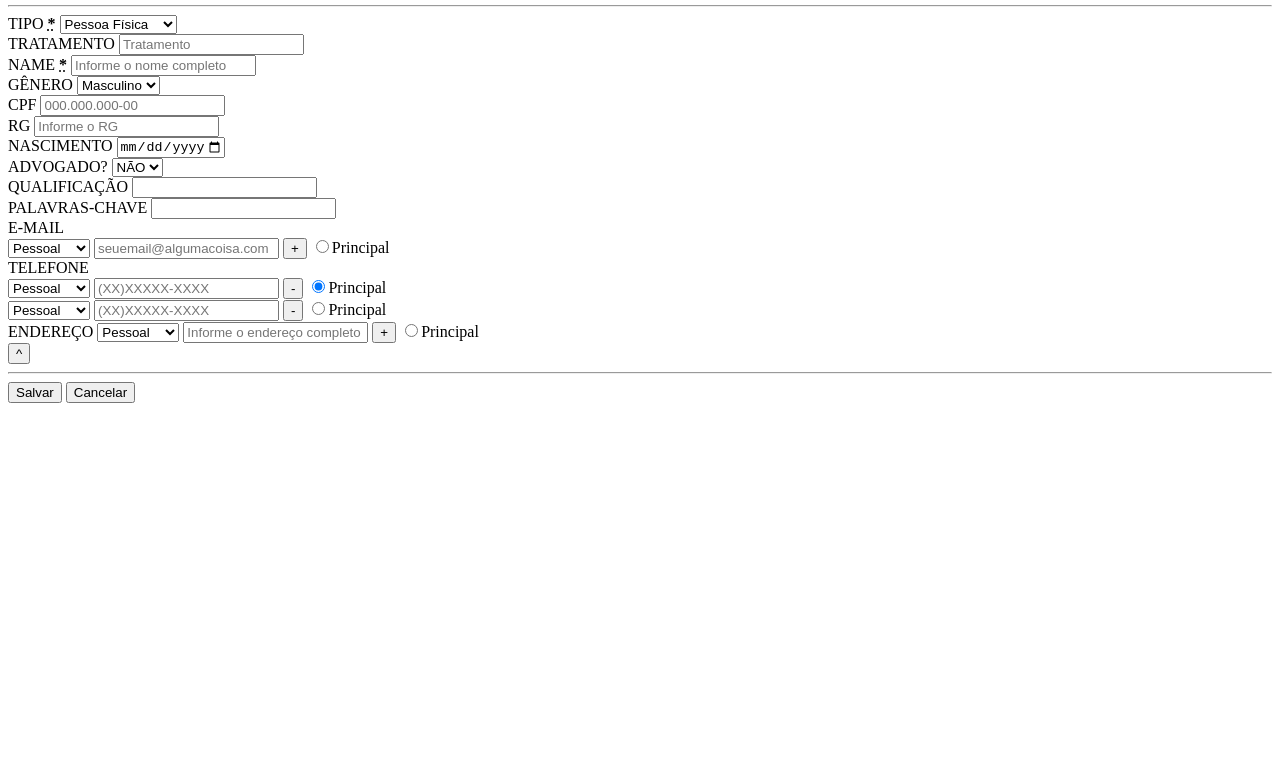
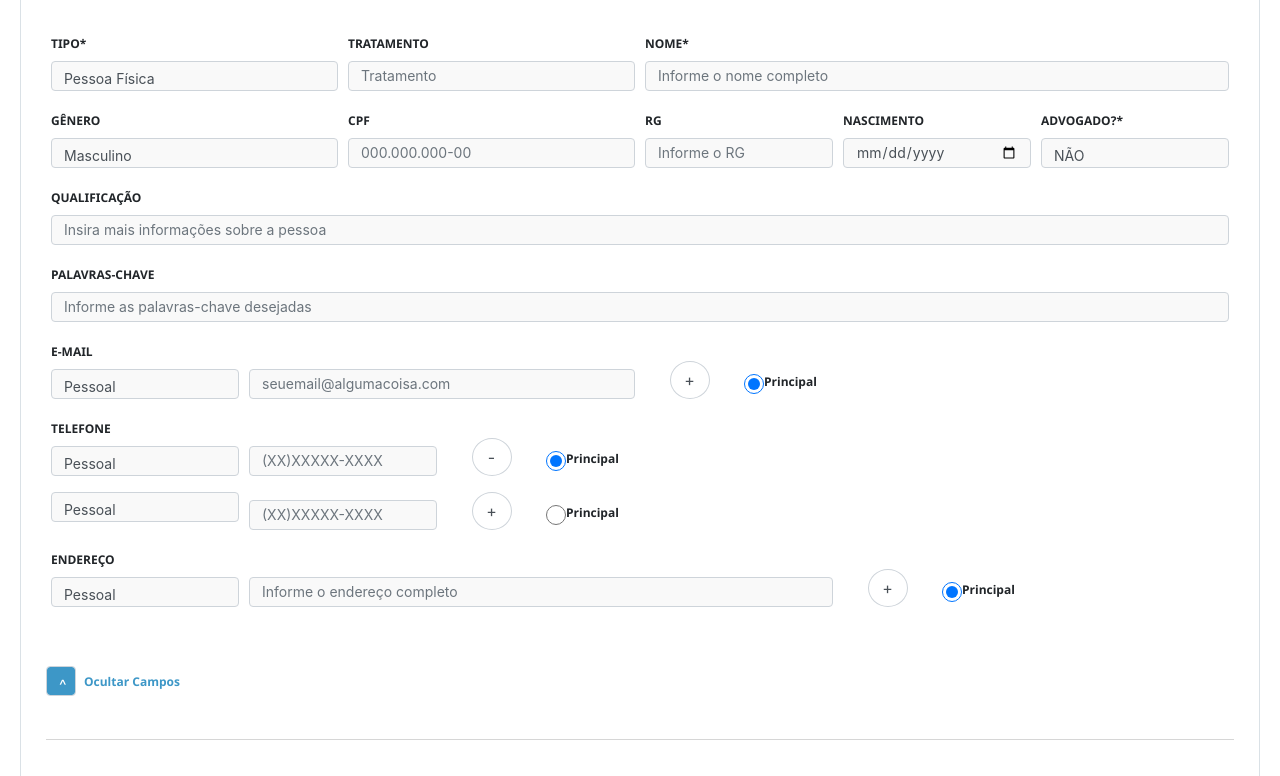
Before and after one commit to loelias/java-frontend-example, a website: page Exercise 4/index.html in a window 1280 px wide. Shown: the part 104-880 px from the top of the page. Before the commit the page ends 800 px from the top, so only its background shows below. Drawn offline with nearby package versions, Linux system fonts and the light colour scheme.

Commit message:
Adicionar CSS para exercício Frontend Mockup. Closes #15

```diff
--- a/Exercise 4/index.html
+++ b/Exercise 4/index.html
@@ -6,195 +6,157 @@
     <meta name="viewport" content="width=device-width, initial-scale=1.0">
     <meta http-equiv="X-UA-Compatible" content="ie=edge">
     <title>Document</title>
+    <link rel="stylesheet" href="./node_modules/bootstrap/dist/css/bootstrap.min.css" />
+    <link rel="stylesheet" href="./style.css" />
 </head>
 
 <body>
     <form action="" method="POST" class="form-person">
-        <div class="container">
-            <div class="header">
+        <div class="form-collumn header">
+            <div class="row justify-content-between">
+                <div class="col-6">
                     <h1>Adicionar Pessoa</h1>
-                <button type="button" onclick="alert('Cadastro Cancelado')">Cancelar Cadastro</button>
                 </div>
-            <hr>
-            <section>
-                <div class="personal-information">
-                    <div class="personal-information-type">
-                        <label for="type">
-                            <span>TIPO </span>
-                            <strong>
-                                <abbr title="Necessário preencher">*</abbr>
-                            </strong>
-                        </label>
+                <div class="col-6 justify-align-flex-end">
+                    <button type="button" class="btn btn-danger" onclick="alert('Cadastro Cancelado')">Cancelar Cadastro</button>
+                </div>
+            </div>
+        </div>
 
-                        <select id="type" required name="typefield">
+        <div class="form-row">
+            <div class="form-group col-md-3">
+                <label for="typeperson">TIPO*</label>
+                <select class="custom-select" required id="typeperson" name="typeperson" required>
                     <option selected>Pessoa Física</option>
                     <option>Pessoa Jurídica</option>
                 </select>
             </div>
-
-                    <div class="personal-information-treatment">
-                        <label for="treatment">
-                            <span>TRATAMENTO</span>
-                        </label>
-
-                        <input type="text" id="treatment" name="treatmentfield" placeholder="Tratamento" />
+            <div class="form-group col-md-3">
+                <label for="treatment">TRATAMENTO</label>
+                <input type="text" class="form-control" id="treatment" placeholder="Tratamento" name="treatmentfield">
+            </div>
+            <div class="form-group col-md-6">
+                <label for="nameperson">NOME*</label>
+                <input type="text" class="form-control" id="nameperson" placeholder="Informe o nome completo" required>
             </div>
 
-                    <div class="personal-information-name">
-                        <label for="name">
-                            <span>NAME </span>
-                            <strong>
-                                <abbr title="Necessário preencher">*</abbr>
-                            </strong>
-                        </label>
-
-                        <input type="text" required id="name" name="namefield" placeholder="Informe o nome completo" />
-                    </div>
-
-                    <div class="personal-information-gender">
-                        <label for="gender">
-                            <span>GÊNERO</span>
-                        </label>
-
-                        <select id="gender" name="genderfield">
+            <div class="form-group col-md-3">
+                <label for="gender">GÊNERO</label>
+                <select class="custom-select" required id="gender" name="gender">
                     <option selected>Masculino</option>
                     <option>Feminino</option>
                 </select>
             </div>
-
-                    <div class="personal-information-cpf">
-                        <label for="cpf">
-                            <span>CPF</span>
-                        </label>
-
-                        <input type="text" id="cpf" name="cpffield" pattern="[0-9]{3}[.][0-9]{3}[.][0-9]{3}[-][0-9]{2}" placeholder="000.000.000-00"
-                            maxlength="14" minlength="14" />
+            <div class="form-group col-md-3">
+                <label for="cpf">CPF</label>
+                <input type="text" class="form-control" id="cpf" placeholder="000.000.000-00" name="cpf" pattern="[0-9]{3}[.][0-9]{3}[.][0-9]{3}[-][0-9]{2}"
+                    maxlength="14" minlength="14">
             </div>
-
-                    <div class="personal-information-rg">
-                        <label for="rg">
-                            <span>RG</span>
-                        </label>
-
-                        <input type="text" id="rg" name="rgfield" pattern="[0-9]" placeholder="Informe o RG" maxlength="15" />
+            <div class="form-group col-md-2">
+                <label for="rg">RG</label>
+                <input type="text" class="form-control" id="rg" placeholder="Informe o RG" name="cpf" pattern="[0-9]" maxlength="14" minlength="14">
             </div>
-
-                    <div class="personal-information-birthday">
-                        <label for="birthday">
-                            <span>NASCIMENTO</span>
-                        </label>
-
-                        <input type="date" id="birthday" name="bdayfield" placeholder="Informe a data" max="2018-12-31" min="1900-01-01" />
+            <div class="form-group col-md-2">
+                <label for="bday">NASCIMENTO</label>
+                <input type="date" class="form-control" id="bday" placeholder="Informe a data" name="bday" max="2018-12-31" min="1900-01-01">
             </div>
-
-                    <div class="personal-information-lawyer">
-                        <label for="lawyer">
-                            <span>ADVOGADO?</span>
-                        </label>
-
-                        <select id="lawyer" required name="lawyerfield">
+            <div class="form-group col-md-2">
+                <label for="lawyer">ADVOGADO?*</label>
+                <select class="custom-select" required id="lawyer" name="lawyer" required>
                     <option selected>NÃO</option>
                     <option>SIM</option>
                 </select>
             </div>
+
+            <div class="form-group col-md-12">
+                <label for="qualification">QUALIFICAÇÃO</label>
+                <input type="text" class="form-control" id="qualification" placeholder="Insira mais informações sobre a pessoa" name="qualification"
+                    maxlength="300">
+            </div>
+            <div class="form-group col-md-12">
+                <label for="keywords">PALAVRAS-CHAVE</label>
+                <input type="text" class="form-control" id="keywords" placeholder="Informe as palavras-chave desejadas" name="keywords" maxlength="200">
             </div>
 
-                <div class="professional-information">
-                    <div class="professional-information-qualification">
-                        <label for="qualification">
-                            <span>QUALIFICAÇÃO</span>
-                        </label>
-
-                        <input type="text" id="qualification" name="qualificationfield" maxlength="300" />
-                    </div>
-
-                    <div class="professional-information-keywords">
-                        <label for="keywords">
-                            <span>PALAVRAS-CHAVE</span>
-                        </label>
-
-                        <input type="text" id="keywords" name="keywordsfield" maxlength="200" />
-                    </div>
-                </div>
-
-                <div class="contact-information">
-                    <div class="contact-information-email">
-                        <label for="emailfield">
-                            <span>E-MAIL</span>
-                        </label>
-                        <div>
-                            <select id="emailfield" name="emailfield">
+            <div class="form-group col-md-2">
+                <label for="email">E-MAIL</label>
+                <select class="custom-select" required id="email" name="email">
                     <option selected>Pessoal</option>
                     <option>Comercial</option>
                 </select>
-
-                            <input type="email" id="emailtextfield" name="emailtextfield" placeholder="seuemail@algumacoisa.com" maxlength="150" />
-
-                            <button>+</button>
-
-                            <input type="radio" />Principal
             </div>
+            <div class="form-group col-md-4 align-flex-end">
+                <input type="email" class="form-control" placeholder="seuemail@algumacoisa.com" name="emailtext" maxlength="150">
+            </div>
+            <div class="form-group col-md-1 align-flex-end justify-center">
+                <button type="button" class="form-control circular-btn">+</button>
+            </div>
+            <div class="form-group col-md-5 align-flex-end">
+                <input type="radio" class="form-control w-20" id="principal" checked>
+                <label for="principal">Principal</label>
             </div>
 
-                    <div class="contact-information-tel">
-                        <label for="tel">
-                            <span>TELEFONE</span>
-                        </label>
-
-                        <div>
-                            <select id="tel" name="telfield">
+            <div class="form-group col-md-2">
+                <label for="tel">TELEFONE</label>
+                <select class="custom-select" required id="tel" name="tel">
                     <option selected>Pessoal</option>
                     <option>Comercial</option>
                 </select>
-
-                            <input type="text" name="telfield" placeholder="(XX)XXXXX-XXXX" pattern="[(][0-9]{2,2}[)][0-9]{4,5}[-][0-9]{4,4}" maxlength="14"
-                            />
-
-                            <button>-</button>
-
-                            <input type="radio" checked />Principal
             </div>
-                        <div>
-                            <select id="tel" name="telfield">
+            <div class="form-group col-md-2 align-flex-end">
+                <input type="text" class="form-control" name="telfield" placeholder="(XX)XXXXX-XXXX" pattern="[(][0-9]{2,2}[)][0-9]{4,5}[-][0-9]{4,4}"
+                    maxlength="14" />
+            </div>
+            <div class="form-group col-md-1 align-flex-end justify-center">
+                <button type="button" class="form-control circular-btn">-</button>
+            </div>
+            <div class="form-group col-md-7 align-flex-end">
+                <input type="radio" class="form-control w-20" id="principal" name="telradio" checked>
+                <label for="principal">Principal</label>
+            </div>
+            <div class="form-group col-md-2">
+                <select class="custom-select" required id="tel" name="tel">
                     <option selected>Pessoal</option>
                     <option>Comercial</option>
                 </select>
-
-                            <input type="text" name="telfield" placeholder="(XX)XXXXX-XXXX" pattern="[(][0-9]{2,2}[)][0-9]{4,5}[-][0-9]{4,4}" maxlength="14"
-                            />
-
-                            <button>-</button>
-
-                            <input type="radio" />Principal
             </div>
+            <div class="form-group col-md-2 align-flex-end">
+                <input type="text" class="form-control" name="telfield" placeholder="(XX)XXXXX-XXXX" pattern="[(][0-9]{2,2}[)][0-9]{4,5}[-][0-9]{4,4}"
+                    maxlength="14" />
             </div>
-
-                    <div class="contact-information-address">
-                        <label for="address">
-                            <span>ENDEREÇO</span>
-                        </label>
-
-                        <select id="address" name="addressfield">
+            <div class="form-group col-md-1 align-flex-end justify-center">
+                <button type="button" class="form-control circular-btn">+</button>
+            </div>
+            <div class="form-group col-md-7 align-flex-end">
+                <input type="radio" class="form-control w-20" id="principal" name="telradio">
+                <label for="principal">Principal</label>
+            </div>
+            <div class="form-group col-md-2">
+                <label for="address">ENDEREÇO</label>
+                <select class="custom-select" required id="address" name="address">
                     <option selected>Pessoal</option>
                     <option>Comercial</option>
                 </select>
+            </div>
+            <div class="form-group col-md-6 align-flex-end">
+                <input type="text" class="form-control" placeholder="Informe o endereço completo" name="address" maxlength="150">
+            </div>
+            <div class="form-group col-md-1 align-flex-end justify-center">
+                <button type="button" class="form-control circular-btn">+</button>
+            </div>
+            <div class="form-group col-md-3 align-flex-end">
+                <input type="radio" class="form-control w-20" id="principal" checked>
+                <label for="principal">Principal</label>
+            </div>
 
-                        <input type="text" id="address" name="addressfield" placeholder="Informe o endereço completo" maxlength="150" />
-
-                        <button>+</button>
-
-                        <input type="radio" />Principal
+            <div class="toggleform">
+                <button type="button" class="form-control" id="togglebtn">^</button>
+                <label for="togglebtn">Ocultar Campos</label>
             </div>
-                </div>
-                <button type="button">^</button>
-            </section>
-
-
-            <hr>
 
             <div class="footer">
-                <button type="submit">Salvar</button>
-                <button type="reset">Cancelar</button>
+                <button class="btn btn-primary" type="submit">Salvar</button>
+                <button class="btn btn-secondary" type="reset">Cancelar</button>
             </div>
         </div>
     </form>
--- a/Exercise 4/package.json
+++ b/Exercise 4/package.json
@@ -7,5 +7,8 @@
     "test": "echo \"Error: no test specified\" && exit 1"
   },
   "author": "",
-  "license": "ISC"
+  "license": "ISC",
+  "dependencies": {
+    "bootstrap": "^4.1.3"
+  }
 }
--- /dev/null
+++ b/Exercise 4/style.css
@@ -0,0 +1,91 @@
+.align-flex-end {
+    display: flex;
+    align-items:flex-end;
+}
+
+.justify-align-flex-end{
+    display: flex;
+    justify-content:flex-end;
+    align-items: flex-end;
+}
+
+.w-20 {
+    width: 20px;
+}
+.form-person {
+    padding-left: 20px;
+    padding-right: 20px;
+}
+input, select {
+    background: #f9f9f9 !important;
+    height: 30px !important;
+    font-size: 14px !important;
+}
+label{
+    font-weight: bold;
+    font-family: 'Segoe UI', Tahoma, Geneva, Verdana, sans-serif;
+    font-size: 12px;
+}
+
+.header {
+    background-color: #edf0f5;
+    padding: 20px;
+    border: 1px solid #dae1e6;
+    border-bottom: none;
+    color: #4b5b82;
+    margin-top: 20px;
+
+}
+
+h1{
+    font-size: 28px;
+}
+
+.form-row{
+    padding-top: 30px;
+    margin-left: 0px;
+    margin-right: 0px;
+    border: 1px solid #dae1e6;
+    padding-left: 25px;
+    padding-right: 25px;
+}
+
+.btn-primary {
+    background-color: #3d97c7;
+}
+
+.footer{
+    padding-top: 40px;
+    margin-top: 40px;
+    border-top: 1px solid #d6d6d6;
+    width: 100%;
+    margin-bottom: 50px;
+}
+
+.circular-btn {
+    border-radius: 50%;
+    width: 40px;
+}
+.justify-center{
+    justify-content: center;
+}
+
+.toggleform {
+    display: flex;
+    width: 100%;
+    align-items: center;
+    margin-top: 40px;
+}
+
+.toggleform>button {
+    width: 30px;
+    height: 30px;
+    color: #fff;
+    background-color: #3d97c7 !important;
+}
+
+.toggleform>label {
+    color: #3d97c7;
+    margin-left: 8px;
+    margin-top: 10px;
+}
```
Also changed, not shown: 1 other file. Lines whose indentation alone changed are shown as unchanged.
